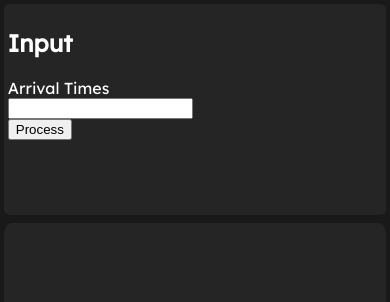
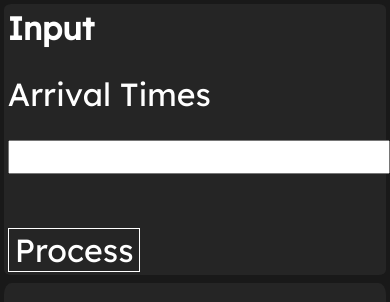
Before and after one commit to opsysfun-finals/non-preemptive-fcfs, a plain HTML site: page index.html in a window 390 px wide. Drawn offline with Linux system fonts and the light colour scheme.

Commit message:
Implemented media queries and styles for additional elments

```diff
--- a/style.css
+++ b/style.css
@@ -1,10 +1,4 @@
 @import url('https://fonts.googleapis.com/css2?family=League+Spartan:wght@200&family=Lexend&display=swap');
-
-h2, label {
-    font-family: "Lexend", sans-serif;
-    color: white;
-}
-
 body, html {
     background-color: #191919;
     height: 100%;
@@ -17,6 +11,35 @@ body {
     flex-direction: column;
 }
 
+
+h2, label, button {
+    font-size: 2em;
+    font-family: "Lexend", sans-serif;
+    color: white;
+}
+
+h2 {
+    margin-top: 0;
+}
+
+label, input {
+    display: block;
+    margin-top: 1%;
+    margin-bottom: 1%;
+}
+
+button {
+    background-color: transparent;
+    cursor: pointer;
+    border: solid 1px white;
+    margin-top: 1em;
+}
+
+input {
+    width: 100%;
+    font-size: 1.5em;
+}
+
 .input-container, .output-container {
     background-color: #252525;
     padding: 1%;
@@ -26,6 +49,7 @@ body {
 
 .input-container {
     flex: 1;
+    height: 35%;
 }
 
 .output-container {
```
